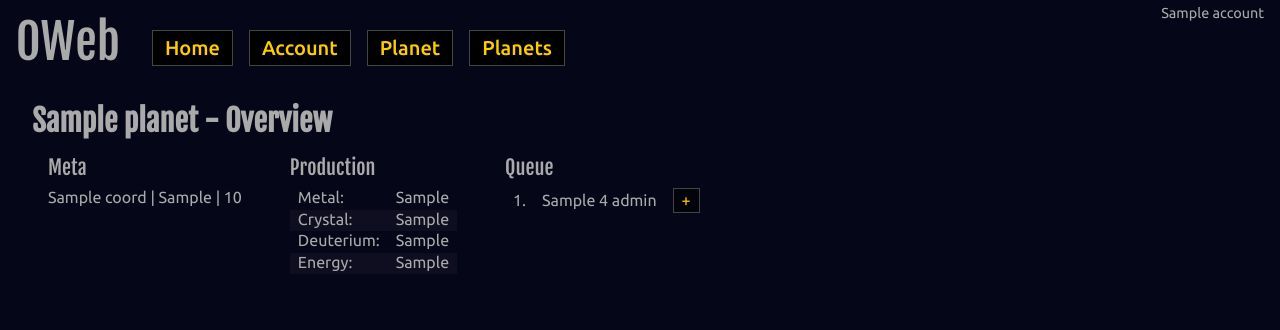
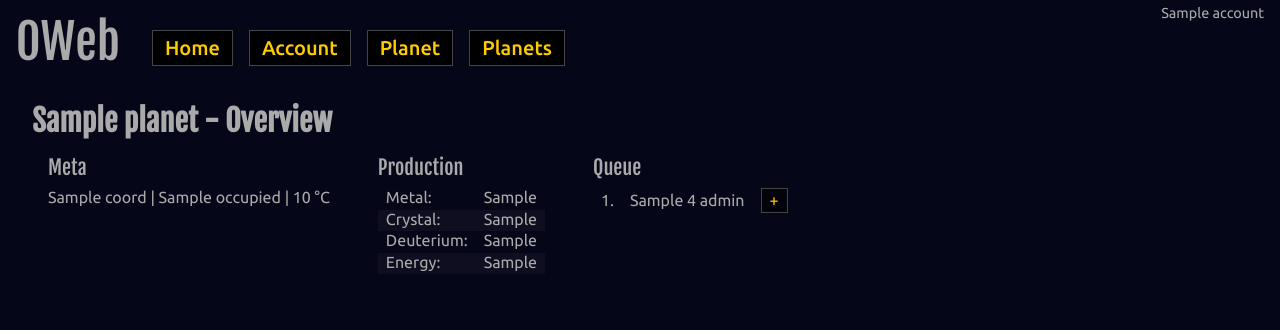
Before and after one commit to Mischback/django-oweb, a Django app: template oweb/templates/oweb/planet_overview.html in a window 1280 px wide. Shown: the top 330 px of the page. Run offline with Django 3.2, Linux system fonts and the light colour scheme; the template is opened without the code that fills it: most values are stand-ins (such as "Sample title", 1, 10 or a date in 2020).

Commit message:
minor enhancement on planet's overview

```diff
--- a/oweb/templates/oweb/planet_overview.html
+++ b/oweb/templates/oweb/planet_overview.html
@@ -10,7 +10,7 @@
 
     <section>
         <header>Meta</header>
-        {{ planet.coord }} | {{ planet_fields }} | {{ planet.min_temp }}
+        {{ planet.coord }} | {{ planet_fields }} occupied | {{ planet.min_temp }} °C
     </section>
 
     <section>
```
